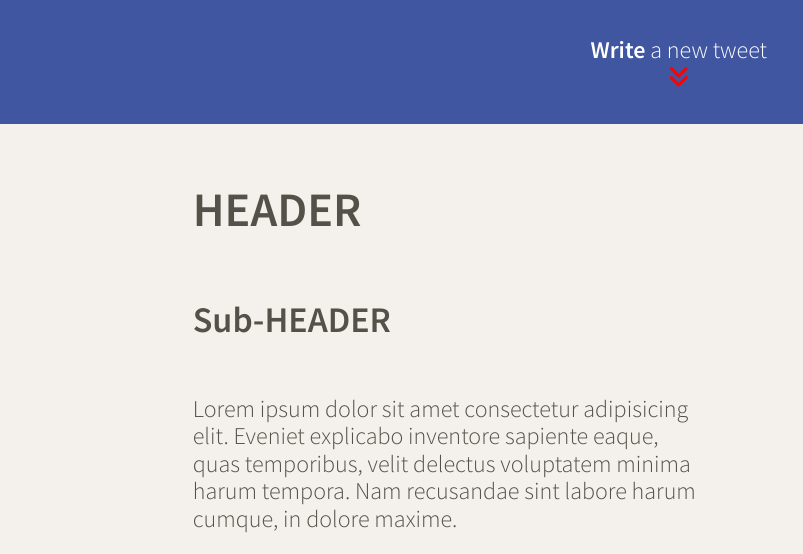
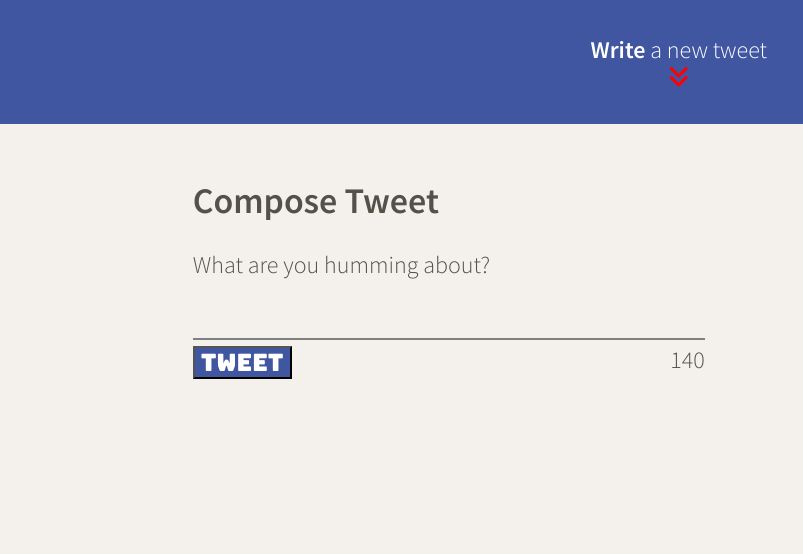
Before and after one commit to BryceHaley/tweeter, a website: page public/index.html in a window 1280 px wide. Shown: the top 554 px of the page, 477-1280 px from the left. Drawn offline with nearby package versions, Linux system fonts and the light colour scheme; no server answers.

Commit message:
remove lorem ipsum elements from demo project

```diff
--- a/public/index.html
+++ b/public/index.html
@@ -51,11 +51,8 @@
 
       <!-- Page-specific (main) content here -->
       <main class="container">
-        <h1>HEADER</h1>
-        <h2>Sub-HEADER</h2>
-        <p>Lorem ipsum dolor sit amet consectetur adipisicing elit. Eveniet explicabo inventore sapiente eaque, quas temporibus, velit delectus voluptatem minima harum tempora. Nam recusandae sint labore harum cumque, in dolore maxime.</p>
         <section class="error" id="empty">
-        <p>❗put stuff in tweets❗ </p>
+          <p>❗put stuff in tweets❗ </p>
         </section>
         <section class="error" id="too_long">
           <p>❗ no novels❗ </p>
```
